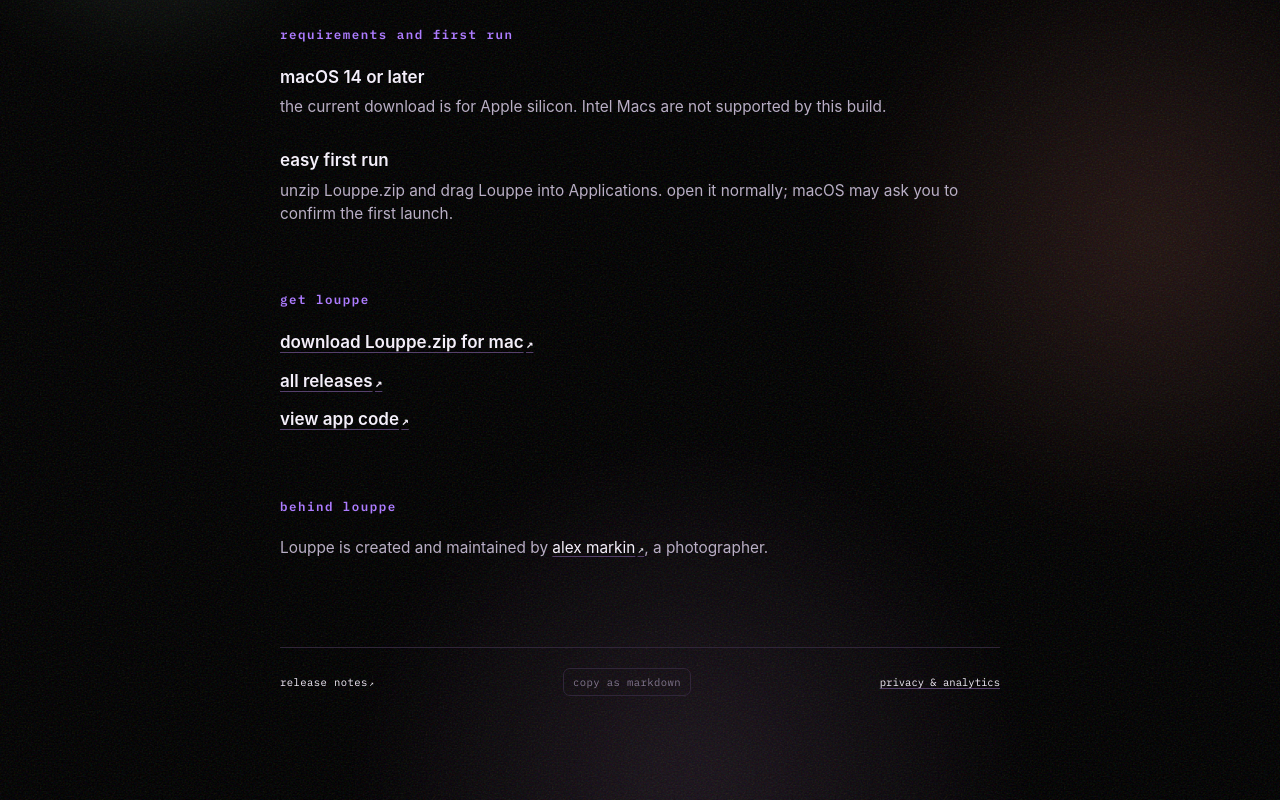
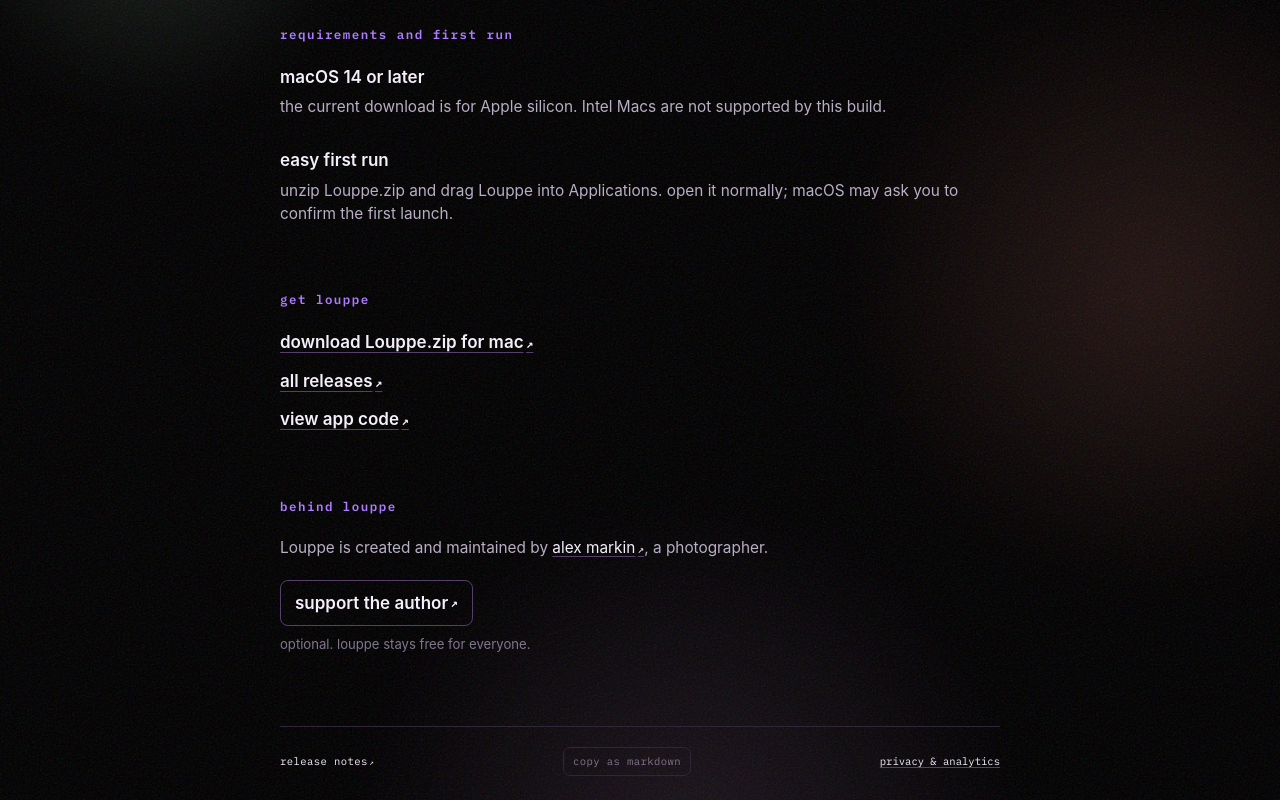
Before and after one commit to alexander-markin-meow/louppe-website, a plain HTML site: page index.html in a window 1280 px wide. Shown: the part 1277-2077 px from the top of the page. Before the commit the page ends 1997 px from the top, so only its background shows below. Drawn offline with Linux system fonts and the light colour scheme.

Commit message:
Add optional author support link

```diff
--- a/index.html
+++ b/index.html
@@ -58,7 +58,7 @@
   <link rel="preconnect" href="https://fonts.googleapis.com" />
   <link rel="preconnect" href="https://fonts.gstatic.com" crossorigin />
   <link href="https://fonts.googleapis.com/css2?family=IBM+Plex+Mono:wght@400;500;600&amp;display=swap" rel="stylesheet" />
-  <link rel="stylesheet" href="/styles.css?v=20260923" />
+  <link rel="stylesheet" href="/styles.css?v=20260923-2" />
 </head>
 <body>
   <div class="background-stage" aria-hidden="true">
@@ -146,6 +146,8 @@
       <section class="author" aria-labelledby="author-title">
         <h2 class="heading" id="author-title">behind louppe</h2>
         <p class="desc">Louppe is created and maintained by <a href="https://alex-markin.com/" target="_blank" rel="author noopener">alex markin</a>, a photographer.</p>
+        <p class="author-support"><a class="support-button" href="https://revolut.me/murlexander" target="_blank" rel="noopener noreferrer">support the author</a></p>
+        <p class="support-note">optional. louppe stays free for everyone.</p>
       </section>
     </div>
 
--- a/styles.css
+++ b/styles.css
@@ -247,6 +247,31 @@
 
 .download-button:focus-visible {
   outline-color: var(--accent-dark);
+}
+
+.author-support { margin: 20px 0 0; }
+
+.support-button {
+  display: inline-flex;
+  align-items: center;
+  min-height: 42px;
+  padding: 9px 14px;
+  border: 1px solid var(--border-accent);
+  border-radius: 8px;
+  color: var(--ink);
+  font-weight: 600;
+  text-decoration: none;
+}
+
+.support-button:hover {
+  border-color: var(--accent);
+  color: var(--accent-dark);
+}
+
+.support-note {
+  margin: 8px 0 0;
+  color: var(--muted);
+  font-size: 0.82rem;
 }
 
 .heading {
```
Also changed, not shown: DESIGN-SYSTEM.md (+1 -1 lines).
